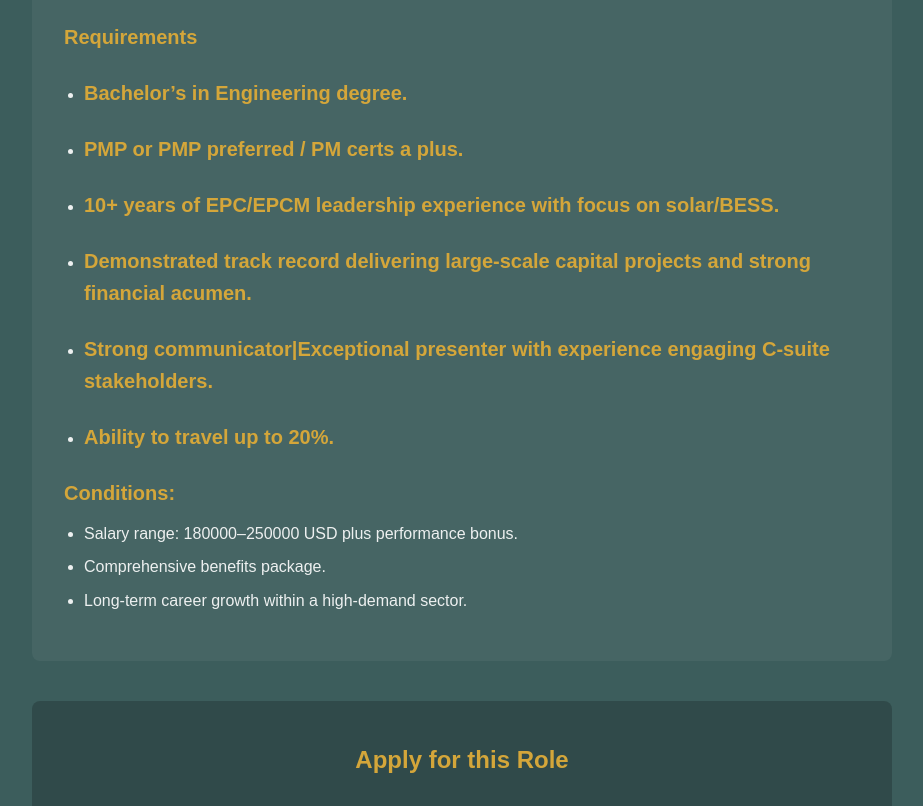
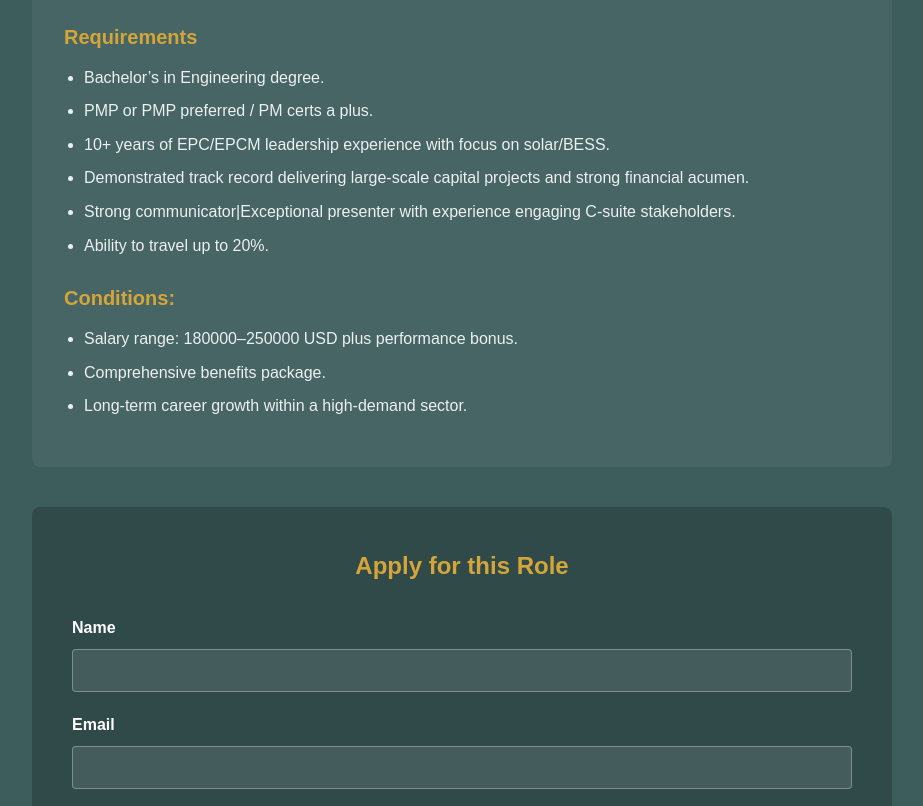
Before and after one commit to ironbark-pro/ironbark-jd, an Eleventy site: page jobs/mechanical-engineering-manager.md in a window 1280 px wide. Shown: the part 1022-1828 px from the top of the page, without its empty margins (178-1101 px from the left). Built offline with nearby package versions, Linux system fonts and the light colour scheme; Eleventy itself is replaced by a stand-in of ours; files that its build step writes are made by us from their sources.

Commit message:
Update Job Listings “mechanical-engineering-manager”

```diff
--- a/jobs/mechanical-engineering-manager.md
+++ b/jobs/mechanical-engineering-manager.md
@@ -9,7 +9,7 @@ location: Northeast US (New York region)
 type: Full-time
 date: 2025-12-01
 ---
-**Key Responsibilities** (not limited to):
+**Key Responsibilities** (not limited to):
 
 * Team Leadership: {Lead|Inspire} PMs and analysts on {multi-site|utility-scale} projects.
 * Contract and Risk: {Drive|Steer} subcontract negotiations, change-order management, and risk-mitigation plans.
@@ -17,16 +17,16 @@ date: 2025-12-01
 * Compliance and Reporting: {Implement|Oversee} federal and state incentive tracking and executive-level dashboards.
 * Collaboration: Coordinate with Controls, Finance, and Legal teams to meet all reporting and milestone targets.
 
-## Requirements
+## **Requirements**
 
-* ## Bachelor’s in Engineering degree.
-* ## PMP or PMP preferred / PM certs a plus.
-* ## 10+ years of EPC/EPCM leadership experience with focus on solar/BESS.
-* ## Demonstrated track record delivering large-scale capital projects and strong financial acumen.
-* ## Strong communicator|Exceptional presenter with experience engaging C-suite stakeholders.
-* ## Ability to travel up to 20%.
+* Bachelor’s in Engineering degree.
+* PMP or PMP preferred / PM certs a plus.
+* 10+ years of EPC/EPCM leadership experience with focus on solar/BESS.
+* Demonstrated track record delivering large-scale capital projects and strong financial acumen.
+* Strong communicator|Exceptional presenter with experience engaging C-suite stakeholders.
+* Ability to travel up to 20%.
 
-## **Conditions**:
+## **Conditions:**
 
 * Salary range: 180000–250000 USD plus performance bonus.
 * Comprehensive benefits package.
```
